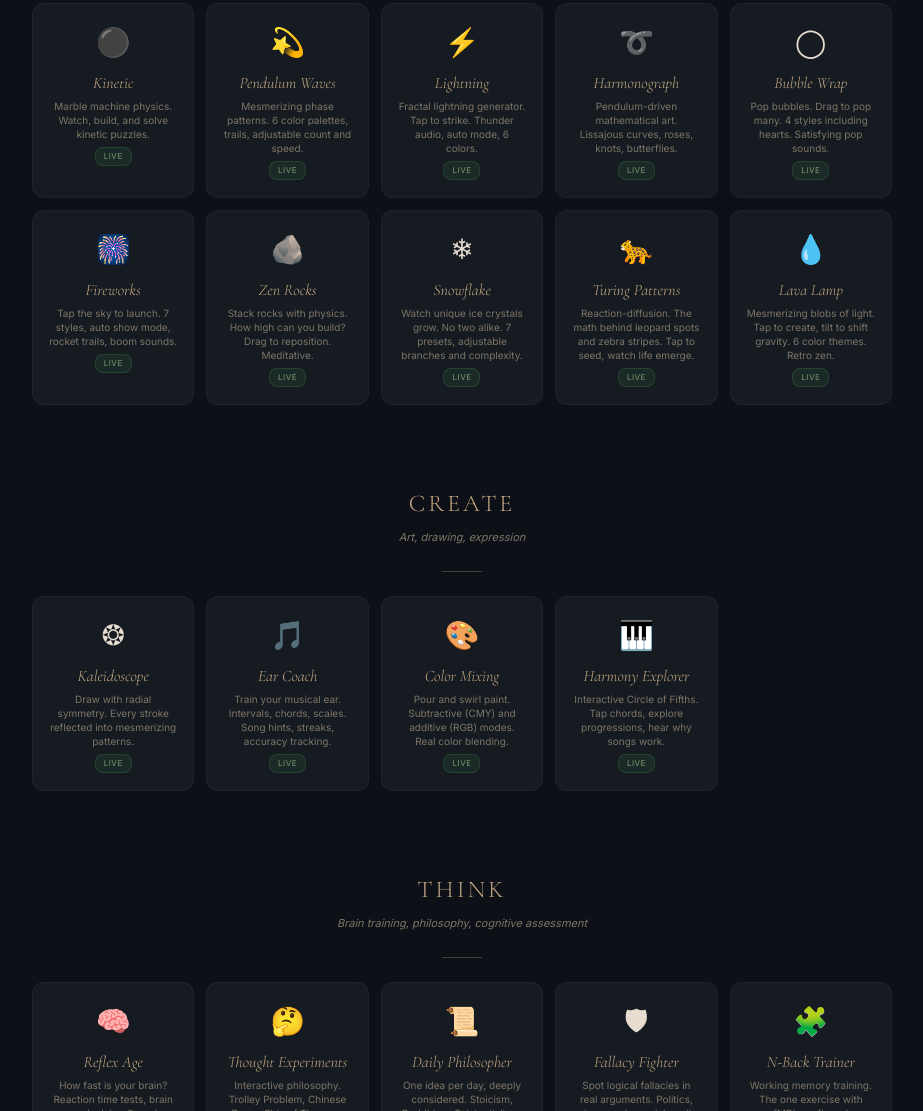
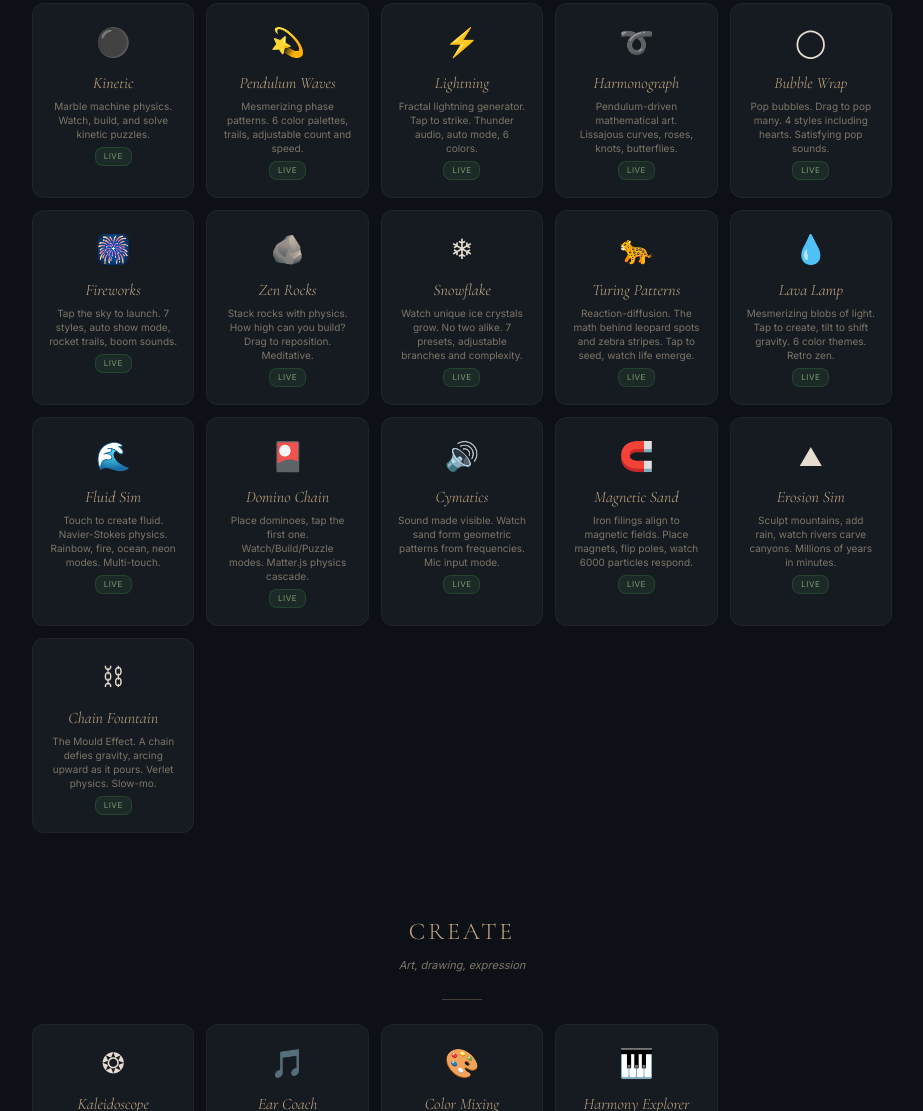
Before and after one commit to gcicc/keystone-apps, a plain HTML site: page index.html in a window 1280 px wide. Shown: the part 922-2033 px from the top of the page, without its empty margins (178-1101 px from the left). Drawn offline with nearby package versions, Linux system fonts and the light colour scheme.

Commit message:
feat: add 6 eye candy apps to landing (46 total)

```diff
--- a/index.html
+++ b/index.html
@@ -62,7 +62,7 @@ a:hover{text-decoration:underline;}
 <div class="hero">
   <h1>Keystone</h1>
   <div class="tagline">Apps to help you flourish.</div>
-  <div class="count"><span>40</span> apps live &middot; <span>0</span> subscriptions &middot; <span>100%</span> free to try</div>
+  <div class="count"><span>46</span> apps live &middot; <span>0</span> subscriptions &middot; <span>100%</span> free to try</div>
 </div>
 
 <div class="pillars">
@@ -176,6 +176,42 @@ a:hover{text-decoration:underline;}
       <span class="app-icon">&#x1F4A7;</span>
       <div class="app-name">Lava Lamp</div>
       <div class="app-desc">Mesmerizing blobs of light. Tap to create, tilt to shift gravity. 6 color themes. Retro zen.</div>
+      <span class="app-tag tag-live">Live</span>
+    </a>
+    <a class="app-card" href="https://gcicc.github.io/fluid-sim/" target="_blank">
+      <span class="app-icon">&#x1F30A;</span>
+      <div class="app-name">Fluid Sim</div>
+      <div class="app-desc">Touch to create fluid. Navier-Stokes physics. Rainbow, fire, ocean, neon modes. Multi-touch.</div>
+      <span class="app-tag tag-live">Live</span>
+    </a>
+    <a class="app-card" href="https://gcicc.github.io/domino-chain/" target="_blank">
+      <span class="app-icon">&#x1F3B4;</span>
+      <div class="app-name">Domino Chain</div>
+      <div class="app-desc">Place dominoes, tap the first one. Watch/Build/Puzzle modes. Matter.js physics cascade.</div>
+      <span class="app-tag tag-live">Live</span>
+    </a>
+    <a class="app-card" href="https://gcicc.github.io/cymatics/" target="_blank">
+      <span class="app-icon">&#x1F50A;</span>
+      <div class="app-name">Cymatics</div>
+      <div class="app-desc">Sound made visible. Watch sand form geometric patterns from frequencies. Mic input mode.</div>
+      <span class="app-tag tag-live">Live</span>
+    </a>
+    <a class="app-card" href="https://gcicc.github.io/magnetic-sand/" target="_blank">
+      <span class="app-icon">&#x1F9F2;</span>
+      <div class="app-name">Magnetic Sand</div>
+      <div class="app-desc">Iron filings align to magnetic fields. Place magnets, flip poles, watch 6000 particles respond.</div>
+      <span class="app-tag tag-live">Live</span>
+    </a>
+    <a class="app-card" href="https://gcicc.github.io/erosion-sim/" target="_blank">
+      <span class="app-icon">&#x26F0;</span>
+      <div class="app-name">Erosion Sim</div>
+      <div class="app-desc">Sculpt mountains, add rain, watch rivers carve canyons. Millions of years in minutes.</div>
+      <span class="app-tag tag-live">Live</span>
+    </a>
+    <a class="app-card" href="https://gcicc.github.io/chain-fountain/" target="_blank">
+      <span class="app-icon">&#x26D3;</span>
+      <div class="app-name">Chain Fountain</div>
+      <div class="app-desc">The Mould Effect. A chain defies gravity, arcing upward as it pours. Verlet physics. Slow-mo.</div>
       <span class="app-tag tag-live">Live</span>
     </a>
   </div>
```
